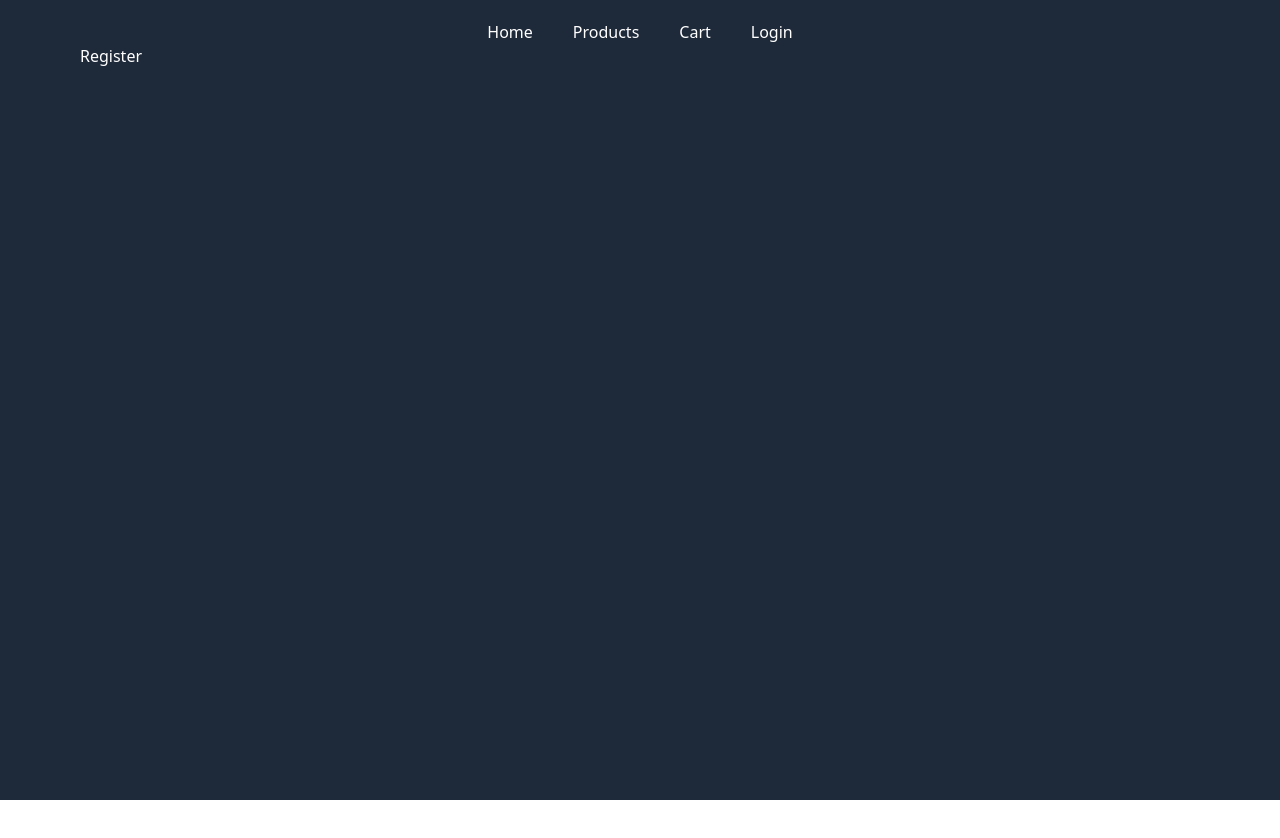
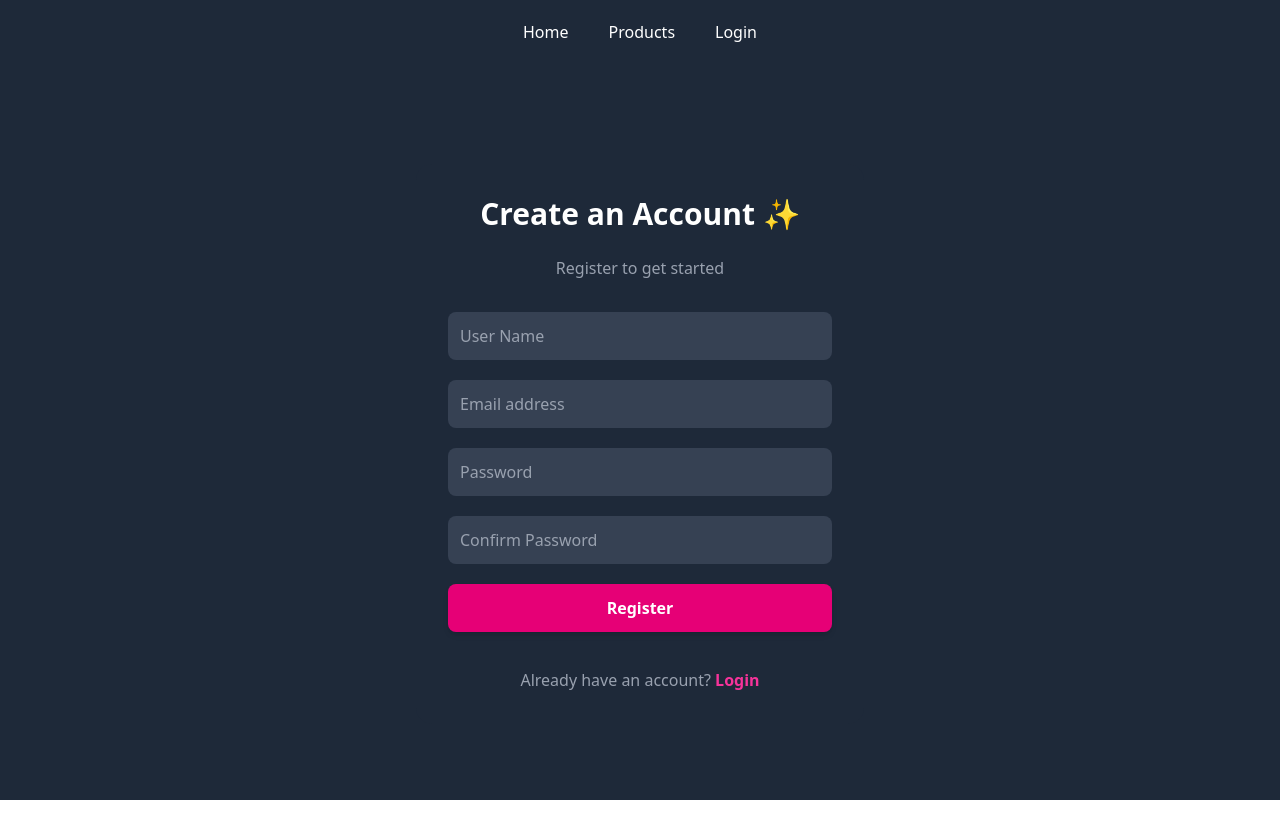
Before and after one commit to strictlyManish/New-Series, a React (Vite) app in the folder Frontend/: page /register in a window 1280 px wide. Shown: the top 838 px of the page. Before the commit the page ends 800 px from the top, so only its background shows below. Built offline with nearby package versions, Linux system fonts and the light colour scheme.

Commit message:
trying to create sotre

```diff
--- a/Frontend/index.html
+++ b/Frontend/index.html
@@ -3,7 +3,7 @@
   <head>
     <meta charset="UTF-8" />
     <meta name="viewport" content="width=device-width, initial-scale=1.0" />
-    <title>Kharido.com</title>
+    <title>Vishal Mega Mart</title>
   </head>
   <body>
     <div id="root"></div>
--- a/Frontend/src/components/Navigation.jsx
+++ b/Frontend/src/components/Navigation.jsx
@@ -5,7 +5,6 @@ function Navigation() {
   const data = [
     { name: "Home", link: "/" },
     { name: "Products", link: "/products" },
-    { name: "Cart", link: "/cart" },
     { name: "Login", link: "/login" },
   ];
 
--- a/Frontend/src/main.jsx
+++ b/Frontend/src/main.jsx
@@ -8,7 +8,7 @@ createRoot(document.getElementById("root")).render(
   <>
     <BrowserRouter>
       <App />
-      <Toaster />
+      <Toaster position="top-right" />
     </BrowserRouter>
   </>
 );
--- a/Frontend/src/pages/Login.jsx
+++ b/Frontend/src/pages/Login.jsx
@@ -1,42 +1,75 @@
 import React from "react";
 import { useForm } from "react-hook-form";
 import { Link } from "react-router-dom";
+import toast, { Toaster } from 'react-hot-toast';
 
 function Login() {
   const {
     register,
     handleSubmit,
-    reset,
     formState: { errors },
   } = useForm();
 
+  const onSubmit = (data) => {
+    console.log(data);
+    toast.success('user logged sucessfully')
+  };
+
   return (
-    <div className="mt-10">
-      <h2 className="text-2xl text-gray-400">Login or register here</h2>
-      <form className="mt-5 w-1/6">
-        <input
-          {...register("username", { required: "username is required" })}
-          type="text"
-          placeholder="enter usernsme"
-          className="border-2 outline-0 border-gray-300 p-2 rounded-lg w-full mb-4"
-        />
+    <div className="min-h-screen flex items-center justify-center  px-4">
+      <div className="bg-gray-800 text-white rounded-2xl  w-full max-w-md p-8">
+        <h2 className="text-3xl font-bold text-center mb-6">
+          Welcome Back 👋
+        </h2>
+        <p className="text-gray-400 text-center mb-8">Login to your account</p>
+
+        <form onSubmit={handleSubmit(onSubmit)} className="space-y-5">
+          <div>
             <input
               {...register("email", { required: "Email is required" })}
               type="email"
-          placeholder="enter email here.."
-          className="border-2 outline-0 border-gray-300 p-2 rounded-lg w-full mb-4"
+              placeholder="Email address"
+              className="w-full p-3 bg-gray-700 rounded-lg focus:ring-2 focus:ring-pink-500 focus:outline-none placeholder-gray-400"
             />
+            {errors.email && (
+              <p className="text-pink-500 text-sm mt-1">
+                {errors.email.message}
+              </p>
+            )}
+          </div>
+
+          <div>
             <input
-          {...register("password", { required: "password is required" })}
+              {...register("password", { required: "Password is required" })}
               type="password"
-          placeholder="enter password here.."
-          className="border-2 outline-0 border-gray-300 p-2 rounded-lg w-full mb-4"
+              placeholder="Password"
+              className="w-full p-3 bg-gray-700 rounded-lg focus:ring-2 focus:ring-pink-500 focus:outline-none placeholder-gray-400"
             />
-        <button className="bg-g" type="submit">Login</button>
-        <div>
-          <p>Don't have an account ? <Link to='/register'>Register</Link> </p>
+            {errors.password && (
+              <p className="text-pink-500 text-sm mt-1">
+                {errors.password.message}
+              </p>
+            )}
+          </div>
+
+          <button
+            type="submit"
+            className="w-full py-3 bg-pink-600 hover:bg-pink-700 transition rounded-lg font-semibold shadow-md"
+          >
+            Login
+          </button>
+
+          <div className="text-center mt-4 text-gray-400">
+            Don’t have an account?{" "}
+            <Link
+              to="/register"
+              className="text-pink-500 hover:text-pink-400 font-semibold"
+            >
+              Register
+            </Link>
           </div>
         </form>
+      </div>
     </div>
   );
 }
--- a/Frontend/src/pages/Register.jsx
+++ b/Frontend/src/pages/Register.jsx
@@ -1,9 +1,112 @@
-import React from 'react'
+import React from "react";
+import { useForm } from "react-hook-form";
+import { Link } from "react-router-dom";
 
 function Register() {
+  const {
+    register,
+    handleSubmit,
+    watch,
+    formState: { errors },
+  } = useForm();
+
+  const onSubmit = (data) => {
+    console.log(data);
+  };
+
+  const password = watch("password");
+
   return (
-    <div>Register</div>
-  )
+    <div className="min-h-screen flex items-center justify-center px-4">
+      <div className="bg-gray-800 text-white rounded-2xl w-full max-w-md p-8">
+        <h2 className="text-3xl font-bold text-center mb-6">
+          Create an Account ✨
+        </h2>
+        <p className="text-gray-400 text-center mb-8">
+          Register to get started
+        </p>
+
+        <form onSubmit={handleSubmit(onSubmit)} className="space-y-5">
+          <div>
+            <input
+              {...register("username", { required: "Username is required" })}
+              type="text"
+              placeholder="User Name"
+              className="w-full p-3 bg-gray-700 rounded-lg focus:ring-2 focus:ring-pink-500 focus:outline-none placeholder-gray-400"
+            />
+            {errors.username && (
+              <p className="text-pink-500 text-sm mt-1">
+                {errors.username.message}
+              </p>
+            )}
+          </div>
+
+          <div>
+            <input
+              {...register("email", { required: "Email is required" })}
+              type="email"
+              placeholder="Email address"
+              className="w-full p-3 bg-gray-700 rounded-lg focus:ring-2 focus:ring-pink-500 focus:outline-none placeholder-gray-400"
+            />
+            {errors.email && (
+              <p className="text-pink-500 text-sm mt-1">
+                {errors.email.message}
+              </p>
+            )}
+          </div>
+
+          <div>
+            <input
+              {...register("password", { required: "Password is required" })}
+              type="password"
+              placeholder="Password"
+              className="w-full p-3 bg-gray-700 rounded-lg focus:ring-2 focus:ring-pink-500 focus:outline-none placeholder-gray-400"
+            />
+            {errors.password && (
+              <p className="text-pink-500 text-sm mt-1">
+                {errors.password.message}
+              </p>
+            )}
+          </div>
+
+          <div>
+            <input
+              {...register("confirmPassword", {
+                required: "Please confirm your password",
+                validate: (value) =>
+                  value === password || "Passwords do not match",
+              })}
+              type="password"
+              placeholder="Confirm Password"
+              className="w-full p-3 bg-gray-700 rounded-lg focus:ring-2 focus:ring-pink-500 focus:outline-none placeholder-gray-400"
+            />
+            {errors.confirmPassword && (
+              <p className="text-pink-500 text-sm mt-1">
+                {errors.confirmPassword.message}
+              </p>
+            )}
+          </div>
+
+          <button
+            type="submit"
+            className="w-full py-3 bg-pink-600 hover:bg-pink-700 transition rounded-lg font-semibold shadow-md"
+          >
+            Register
+          </button>
+
+          <div className="text-center mt-4 text-gray-400">
+            Already have an account?{" "}
+            <Link
+              to="/login"
+              className="text-pink-500 hover:text-pink-400 font-semibold"
+            >
+              Login
+            </Link>
+          </div>
+        </form>
+      </div>
+    </div>
+  );
 }
 
-export default Register
+export default Register;
--- a/Frontend/src/routes/Mainroutes.jsx
+++ b/Frontend/src/routes/Mainroutes.jsx
@@ -12,7 +12,6 @@ function Mainroutes() {
       <Route path="/" element={<Home />} />
       <Route path="/products" element={<Products />} />
       <Route path="/login" element={<Login />} />
-      <Route path="/cart" element={<Cart />} />
       <Route path="/register" element={<Register />} />
       <Route path="*" element={<PageNotFound />} />
     </Routes>
--- /dev/null
+++ b/Frontend/src/store/Store.jsx
@@ -0,0 +1,10 @@
+import {configureStore} from "@reduxjs/toolkit";
+
+
+export const stotre = configureStore({
+    reducer:{
+        userReducrs:'',
+        productReducrs:'',
+        cartReducrs:''
+    }
+});
--- /dev/null
+++ b/Frontend/src/store/reducer/cartSlice.jsx
@@ -0,0 +1,9 @@
+import { createSlice } from "@reduxjs/toolkit";
+
+const initialState = {
+    carts:[]
+};
+
+const cartSlice = createSlice({
+    name:'cart',
+})
```
Also changed, not shown: Frontend/src/store/reducer/products.jsx (added), Frontend/src/store/reducer/userSlice.jsx (added). Lines whose indentation alone changed are shown as unchanged.
